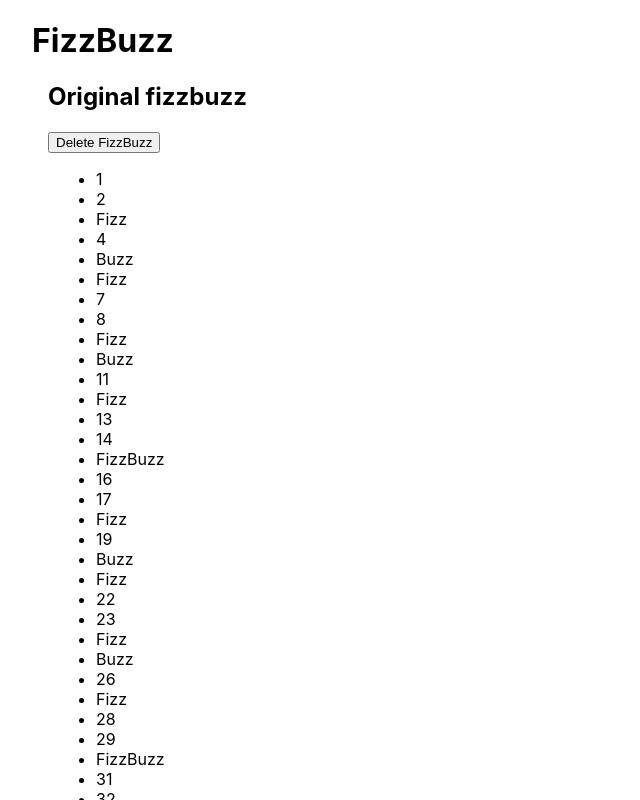
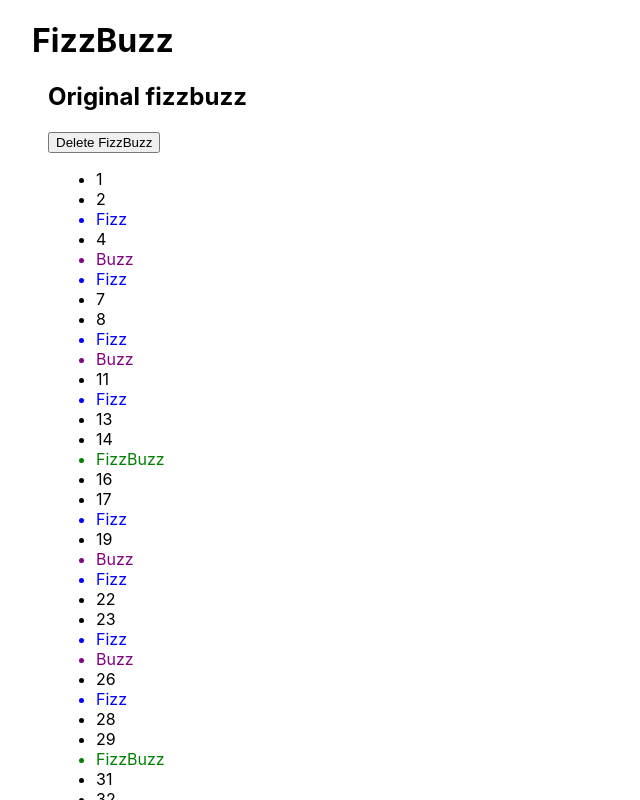
Before and after one commit to aliceals/Fizzbuzz-extreme, a React (Create React App) app: page / in a window 1280 px wide. Both pictures are taken after a click on the button "Click for FizzBuzz". Shown: the top 800 px of the page, without its empty margins (0-640 px from the left). Built offline with nearby package versions, Linux system fonts and the light colour scheme.

Commit message:
added colours to words

```diff
--- a/src/App.css
+++ b/src/App.css
@@ -1,3 +1,19 @@
 * {
   margin-left: 8px;
 }
+
+.Fizz {
+    color: blue
+}
+
+.FizzBuzz {
+    color: green
+}
+
+.Buzz {
+    color: purple
+}
+
+.Number {
+    color: grey
+}
--- a/src/FizzBuzz.jsx
+++ b/src/FizzBuzz.jsx
@@ -6,12 +6,12 @@ class FizzBuzz extends React.Component {
         super(props)
         this.state = {
             wordArray: [],
+            colorClass: [],
             toggleFizzBuzz: false
         }
     }
 
     produceFizzBuzz = () => {
-
         this.setState({
             wordArray: fizzbuzz(),
             toggleFizzBuzz: true
@@ -31,7 +31,7 @@ class FizzBuzz extends React.Component {
                 {this.state.toggleFizzBuzz === false && <button onClick={this.produceFizzBuzz}>Click for FizzBuzz</button>}
                 {this.state.toggleFizzBuzz && <button onClick={this.removeFizzBuzz}>Delete FizzBuzz</button>}
                 <ul> {this.state.wordArray.map((word, i) => {
-                    return <li key={i} > {word}</li>
+                    return <li key={i} class={word}> {word}</li>
                 })}</ul>
             </div >
         )
```
